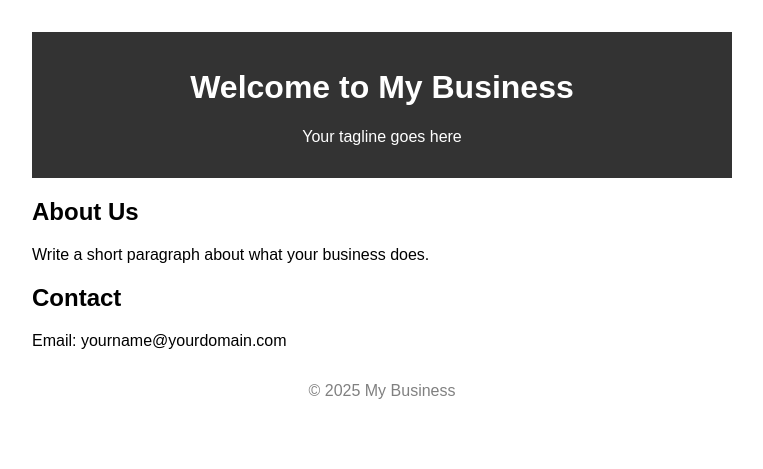
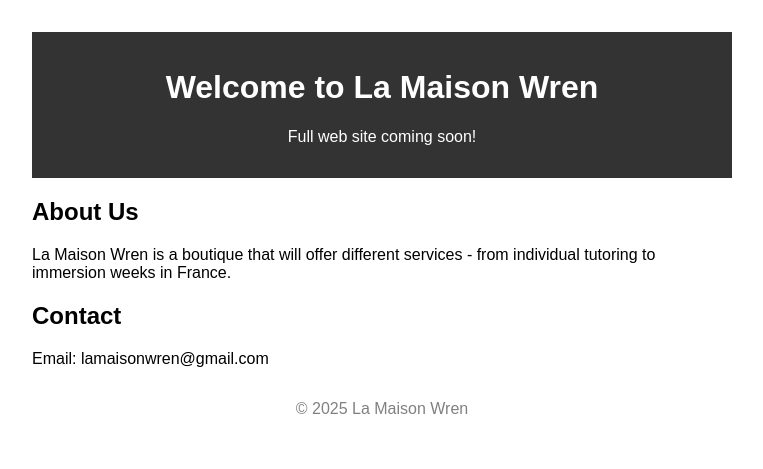
Before and after one commit to CindyBeur/github.io, a plain HTML site: page index.html in a window 1280 px wide. Shown: the whole page, without its empty margins (258-1021 px from the left). Drawn offline with Linux system fonts and the light colour scheme.

Commit message:
Update index.html

```diff
--- a/index.html
+++ b/index.html
@@ -3,7 +3,7 @@
 <html>
 <head>
   <meta charset="UTF-8">
-  <title>My Business</title>
+  <title>La Maison Wren</title>
   <style>
     body { font-family: sans-serif; padding: 2em; max-width: 700px; margin: auto; }
     header { background: #333; color: white; padding: 1em; text-align: center; }
@@ -12,17 +12,17 @@
 </head>
 <body>
   <header>
-    <h1>Welcome to My Business</h1>
-    <p>Your tagline goes here</p>
+    <h1>Welcome to La Maison Wren</h1>
+    <p>Full web site coming soon!</p>
   </header>
   <section>
     <h2>About Us</h2>
-    <p>Write a short paragraph about what your business does.</p>
+    <p>La Maison Wren is a boutique that will offer different services - from individual tutoring to immersion weeks in France.</p>
     <h2>Contact</h2>
-    <p>Email: yourname@yourdomain.com</p>
+    <p>Email: lamaisonwren@gmail.com</p>
   </section>
   <footer>
-    <p>&copy; 2025 My Business</p>
+    <p>&copy; 2025 La Maison Wren</p>
   </footer>
 </body>
 </html>
```
